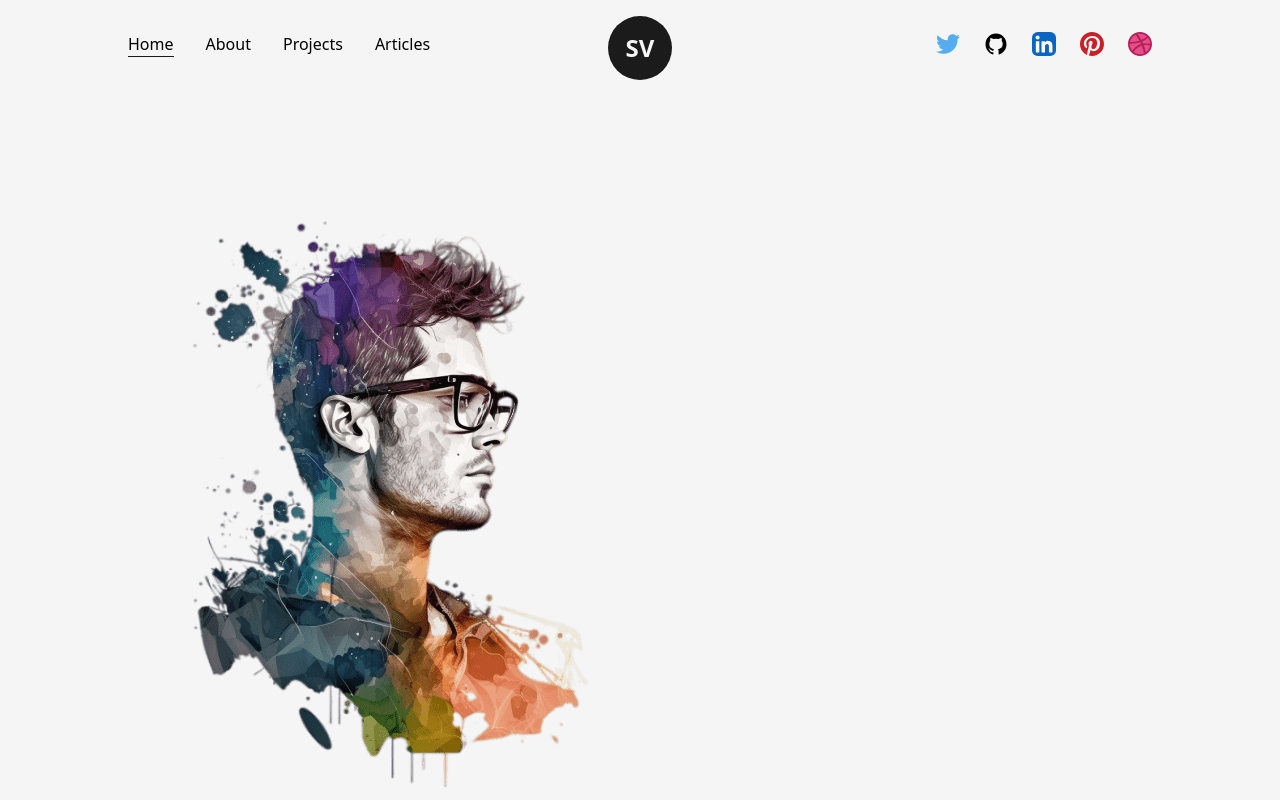
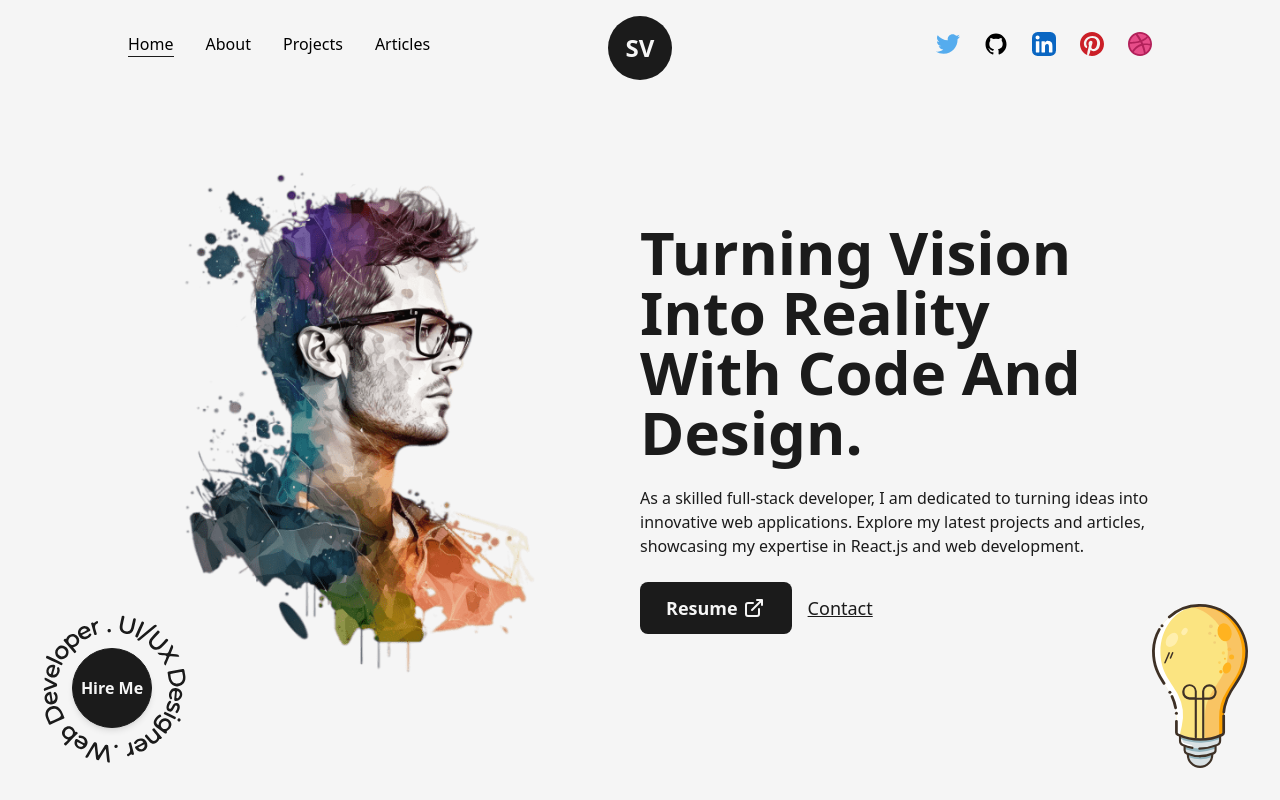
Before and after one commit to LanaVol/portfolio, a Next.js app: page / in a window 1280 px wide. Shown: the top 800 px of the page. Built offline with nearby package versions, Linux system fonts and the light colour scheme.

Commit message:
create & add new components to homePage

```diff
--- /dev/null
+++ b/src/components/AnimatedText.js
@@ -0,0 +1,54 @@
+import React from "react";
+import { motion } from "framer-motion";
+
+const quote = {
+  initial: {
+    opacity: 1,
+  },
+  animate: {
+    opacity: 1,
+    transition: {
+      delay: 0.5,
+      staggerChildren: 0.08,
+    },
+  },
+};
+
+const singelWord = {
+  initial: {
+    opacity: 0,
+    y: 50,
+  },
+  animate: {
+    opacity: 1,
+    y: 0,
+    transition: {
+      duration: 1,
+    },
+  },
+};
+
+const AnimatedText = ({ text, className = "" }) => {
+  return (
+    <div className="w-full mx-auto py-2 flex items-center justify-center text-center overflow-hidden">
+      <motion.h1
+        className={`inline-block w-full text-dark font-bold capitalize text-8xl ${className}`}
+        variants={quote}
+        initial="initial"
+        animate="animate"
+      >
+        {text.split(" ").map((word, index) => (
+          <motion.span
+            key={word + "-" + index}
+            className="inline-block"
+            variants={singelWord}
+          >
+            {word}&nbsp;
+          </motion.span>
+        ))}
+      </motion.h1>
+    </div>
+  );
+};
+
+export default AnimatedText;
--- /dev/null
+++ b/src/components/HireMe.js
@@ -0,0 +1,21 @@
+import React from "react";
+import { CircularText } from "./Icons";
+import Link from "next/link";
+
+const HireMe = () => {
+  return (
+    <div className="fixed left-4 bottom-4 flex items-center justify-center overflow-hidden">
+      <div className="w-48 h-auto flex items-center justify-center relative">
+        <CircularText className={"fill-dark animate-spin-slow "} />
+        <Link
+          href="mailTo:abc@gmail.com"
+          className="flex items-center justify-center absolute left-1/2 top-1/2 -translate-x-1/2 -translate-y-1/2 bg-dark text-light shadow-md border border-solid border-dark w-20 h-20 rounded-full font-semibold hover:bg-light hover:text-dark"
+        >
+          Hire Me
+        </Link>
+      </div>
+    </div>
+  );
+};
+
+export default HireMe;
--- a/src/pages/index.js
+++ b/src/pages/index.js
@@ -2,6 +2,11 @@
 import Head from "next/head";
 import Image from "next/image";
 import profilePic from "../../public/images/profile/developer-pic-1.png";
+import AnimatedText from "@/components/AnimatedText";
+import Link from "next/link";
+import { LinkArrow } from "@/components/Icons";
+import HireMe from "@/components/HireMe";
+import lightBulb from "../../public/images/svgs/miscellaneous_icons_1.svg";
 
 export default function Home() {
   return (
@@ -11,13 +16,46 @@
         <meta name="description" content="Generated by create next app" />
       </Head>
       <main className="flex items-center text-dark w-full min-h-screen">
-        <Layout>
+        <Layout className="pt-0">
           <div className="flex items-center justify-between w-full">
-            <div>
+            <div className="w-1/2">
               <Image src={profilePic} alt="SV" className="w-full h-auto" />
+            </div>
+            <div className="w-1/2 flex flex-col items-center self-center">
+              <AnimatedText
+                text="Turning Vision Into Reality With Code And Design."
+                className="!text-6xl !text-left"
+              />
+              <p className="my-4 text-base font-medium">
+                As a skilled full-stack developer, I am dedicated to turning
+                ideas into innovative web applications. Explore my latest
+                projects and articles, showcasing my expertise in React.js and
+                web development.
+              </p>
+              <div className="flex items-center self-start mt-2">
+                <Link
+                  href="/dummy.pdf"
+                  target={"_blank"}
+                  className="flex items-center bg-dark text-light p-2.5 px-6 rounded-lg  text-lg font-semibold hover:bg-light hover:text-dark border-2 border-solid border-transparent hover:border-dark"
+                  download={true}
+                >
+                  Resume <LinkArrow className={"w-6 ml-1"} />
+                </Link>
+                <Link
+                  href="mailto:abcd@gmail.com"
+                  target={"_blank"}
+                  className="ml-4 text-lg font-medium capitalize text-dark underline"
+                >
+                  Contact
+                </Link>
+              </div>
             </div>
           </div>
         </Layout>
+        <HireMe />
+        <div className="absolute right-8 bottom-8 inline-block w-24">
+          <Image src={lightBulb} alt="Sv" className="w-full h-auto" />
+        </div>
       </main>
     </>
   );
```
